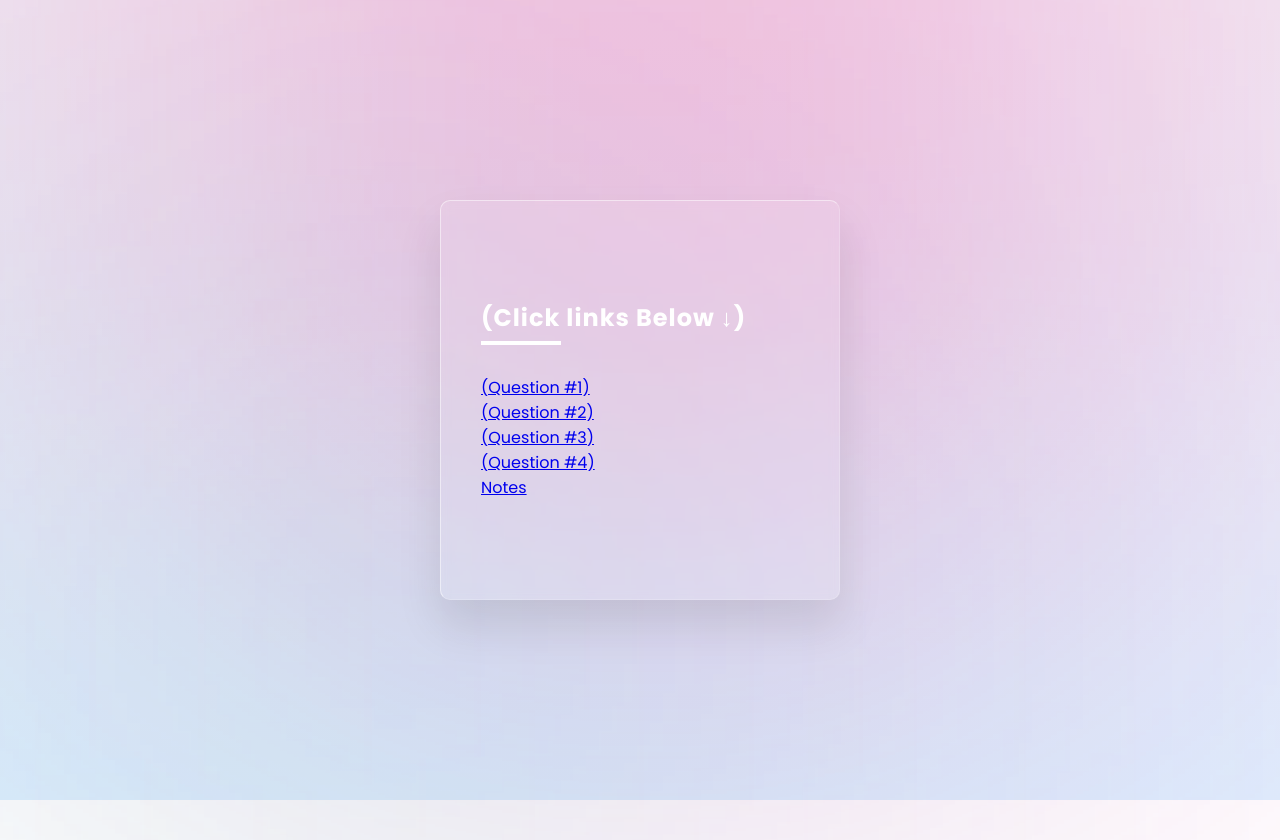
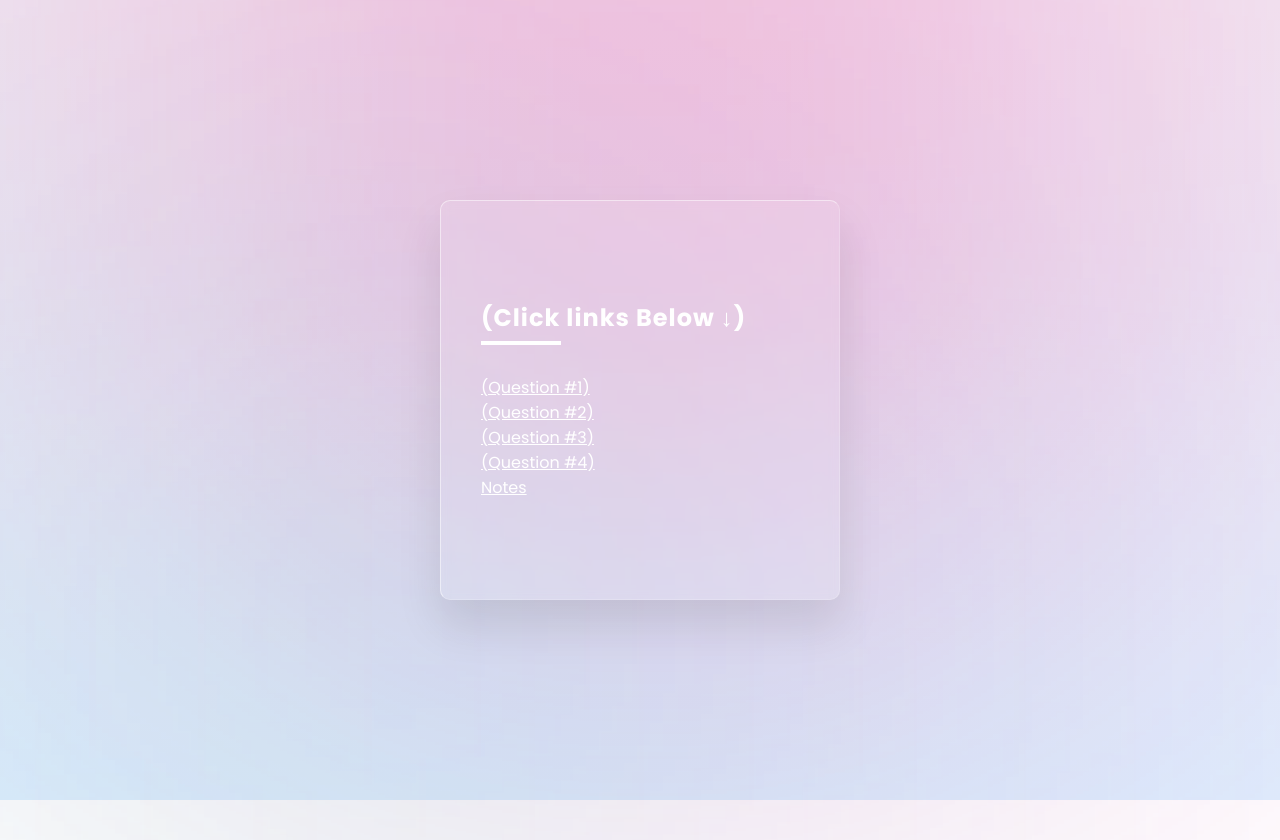
Before and after one commit to abnerstones/abnerstones.github.io, a PHP site: page / in a window 1280 px wide. Shown: the top 840 px of the page. Run offline with PHP 8.4, Linux system fonts and the light colour scheme.

Commit message:
Update style.css

```diff
--- a/css/style.css
+++ b/css/style.css
@@ -93,6 +93,6 @@ section .color:nth-child(3) {
     background: #fff;
 }
 
-a .links {
+a {
     color: white;
 }
```
